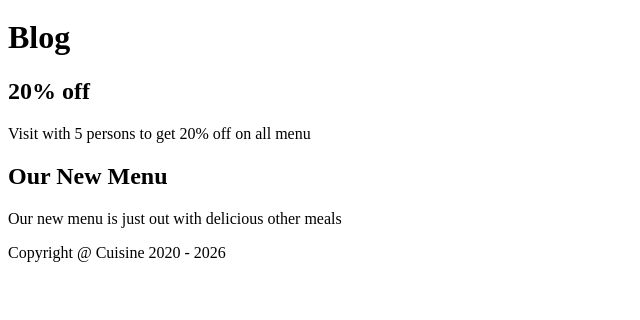
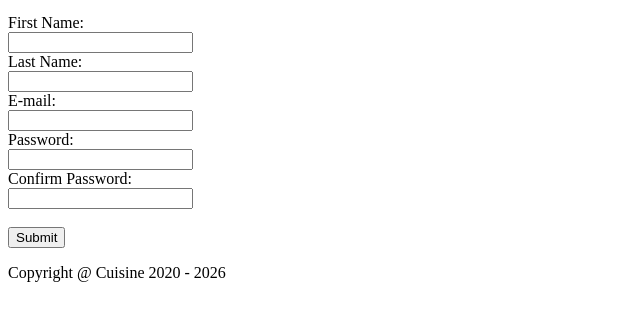
Before and after one commit to ikram123789/my-first-repo, a plain HTML site: page restaurant/index.html in a window 1280 px wide. Shown: the part 310-630 px from the top of the page, without its empty margins (0-640 px from the left). Drawn offline with Linux system fonts and the light colour scheme.

Commit message:
New changes

```diff
--- a/restaurant/index.html
+++ b/restaurant/index.html
@@ -18,15 +18,32 @@
         </ul>
     </nav>
     <main>
-        <h1>Blog</h1>
-        <article>
-            <h2>20% off</h2>
-            <p>Visit with 5 persons to get 20% off on all menu</p>
-        </article>
-        <article>
-            <h2>Our New Menu</h2>
-            <p>Our new menu is just out with delicious other meals</p>
-        </article>
+        <form>
+            <div>
+                <label for="first_name">First Name:</label><br>
+                <input type="text" id="first_name" name="first_name">
+            </div>
+            <div>
+                <label for="last_name">Last Name:</label><br>
+                <input type="text" id="last_name" name="last_name">
+            </div>
+            <div>
+                <label for="user_mail">E-mail:</label><br>
+                <input type="email" id="user_mail" name="user_mail">
+            </div>
+            <div>
+                <label for="user_pwd"></label>Password:<br>
+                <input type="password" id="user_pwd" name="user_pwd">
+            </div>
+            <div>
+                <label for="user_pwd_confirm">Confirm Password:</label><br>
+                <input type="password" id="user_pwd_confirm" name="user_pwd_confirm">
+            </div>
+            <div>
+                <br>
+                <input type="submit" id="submit" name="submit">
+            </div>
+        </form>
     </main>
     <footer>
         <p>Copyright @ Cuisine 2020 - 2026</p>
```
